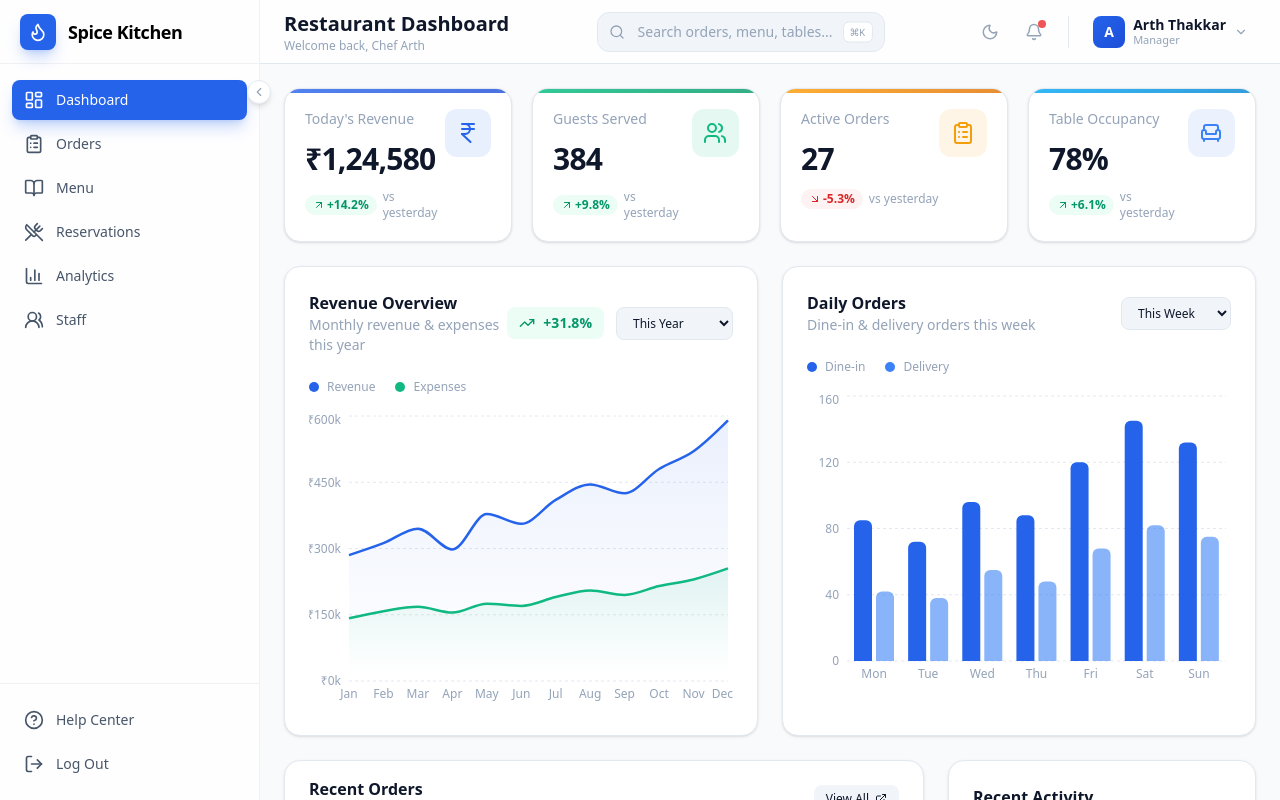
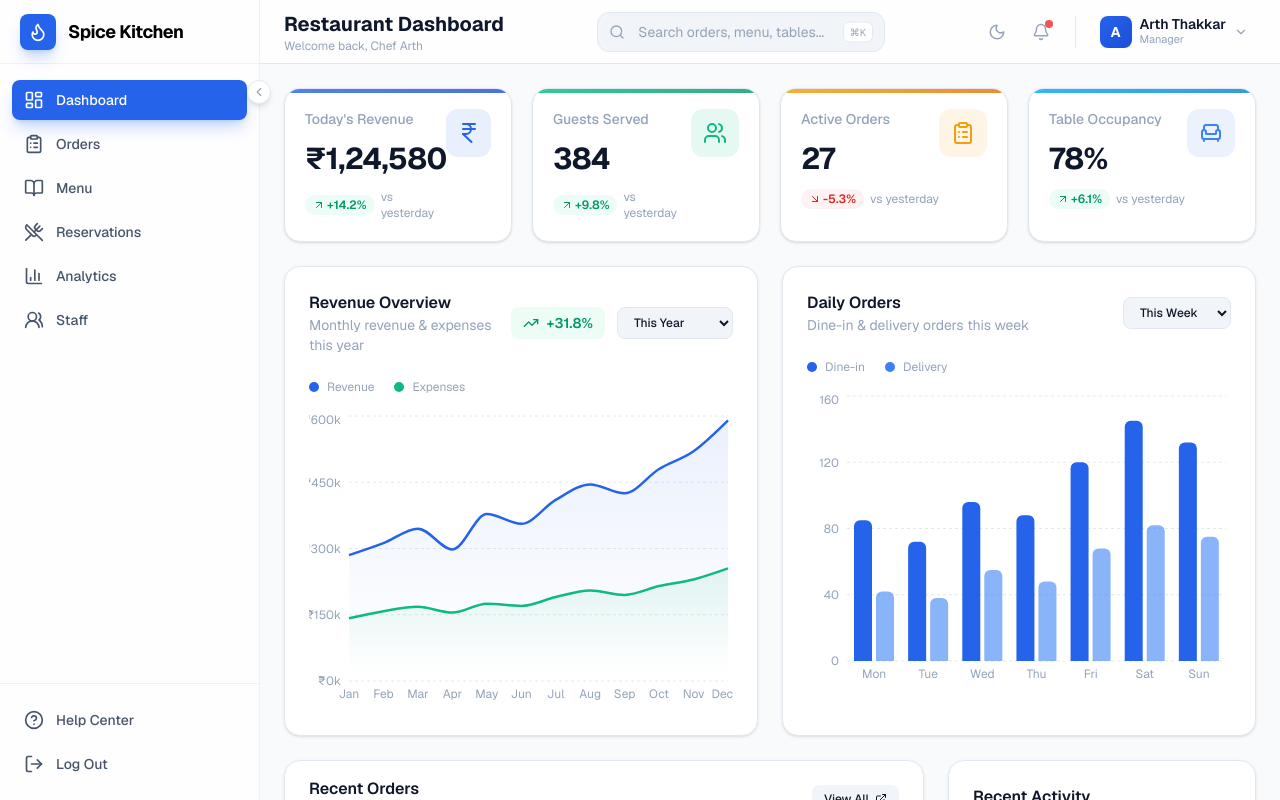
Before and after one commit to arththakkar1/dashboard-next-js, a Next.js app: page / in a window 1280 px wide. Shown: the top 800 px of the page. Built offline with nearby package versions, Linux system fonts and the light colour scheme.

Commit message:
Fonts Changed

```diff
--- a/src/app/layout.tsx
+++ b/src/app/layout.tsx
@@ -90,7 +90,7 @@ export default function RootLayout({
   return (
     <html lang="en" suppressHydrationWarning>
       <body
-        className={`${geistSans.variable} ${geistMono.variable} antialiased`}
+        className={`${geistSans.className} antialiased`}
       >
         <ThemeProvider>
           <AppShellProvider>
```
Also changed, not shown: src/app/globals.css (+9 -0 lines).
